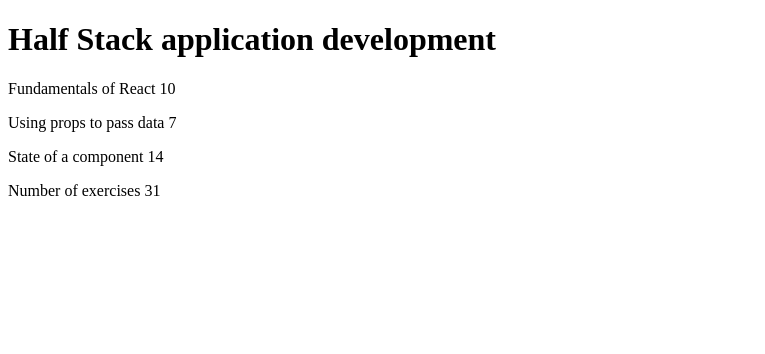
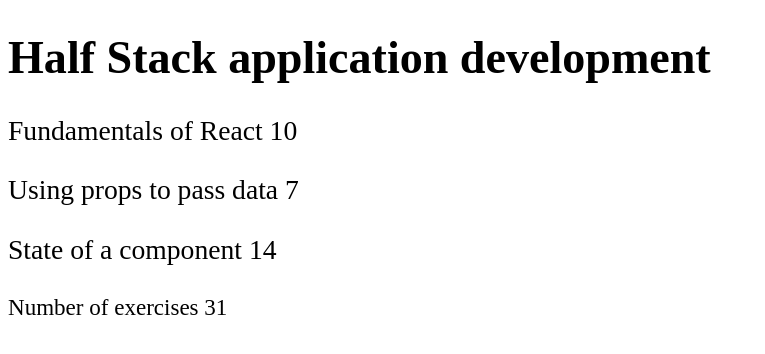
Before and after one commit to cdhaeyere/3BIN-Q1-Web, a React (Vite) app in the folder exercices/module1/exercice-1.1-1.2/: page / in a window 1280 px wide. Shown: the top 354 px of the page, without its empty margins (0-765 px from the left). Built offline with nearby package versions, Linux system fonts and the light colour scheme.

Commit message:
1.1-1.2 : CSS style

```diff
--- /dev/null
+++ b/exercices/module1/exercice-1.1-1.2/src/components/App/App.css
@@ -0,0 +1,3 @@
+div {
+    font-size: larger;
+}
--- a/exercices/module1/exercice-1.1-1.2/src/components/App/App.jsx
+++ b/exercices/module1/exercice-1.1-1.2/src/components/App/App.jsx
@@ -1,6 +1,8 @@
 import Header from "@/components/Header/Header"
 import Content from "@/components/Content/Content"
 import Total from "@/components/Total/Total"
+
+import "./App.css"
 
 const App = () => {
     const course = 'Half Stack application development'
--- /dev/null
+++ b/exercices/module1/exercice-1.1-1.2/src/main.css
@@ -0,0 +1,13 @@
+body {
+  margin: 0;
+  font-family: -apple-system, BlinkMacSystemFont, 'Segoe UI', 'Roboto', 'Oxygen',
+    'Ubuntu', 'Cantarell', 'Fira Sans', 'Droid Sans', 'Helvetica Neue',
+    sans-serif;
+  -webkit-font-smoothing: antialiased;
+  -moz-osx-font-smoothing: grayscale;
+}
+
+code {
+  font-family: source-code-pro, Menlo, Monaco, Consolas, 'Courier New',
+    monospace;
+}
```
